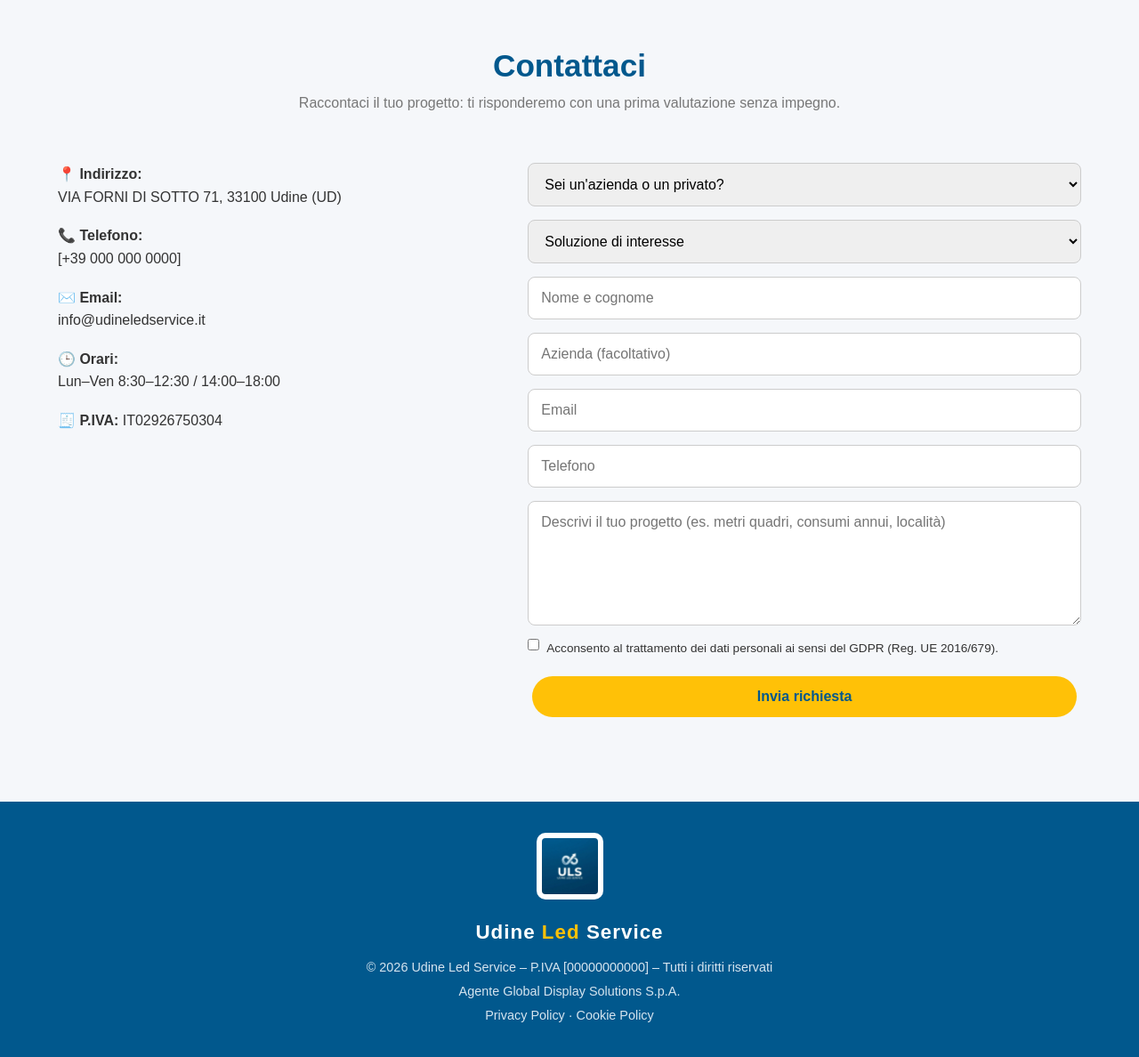
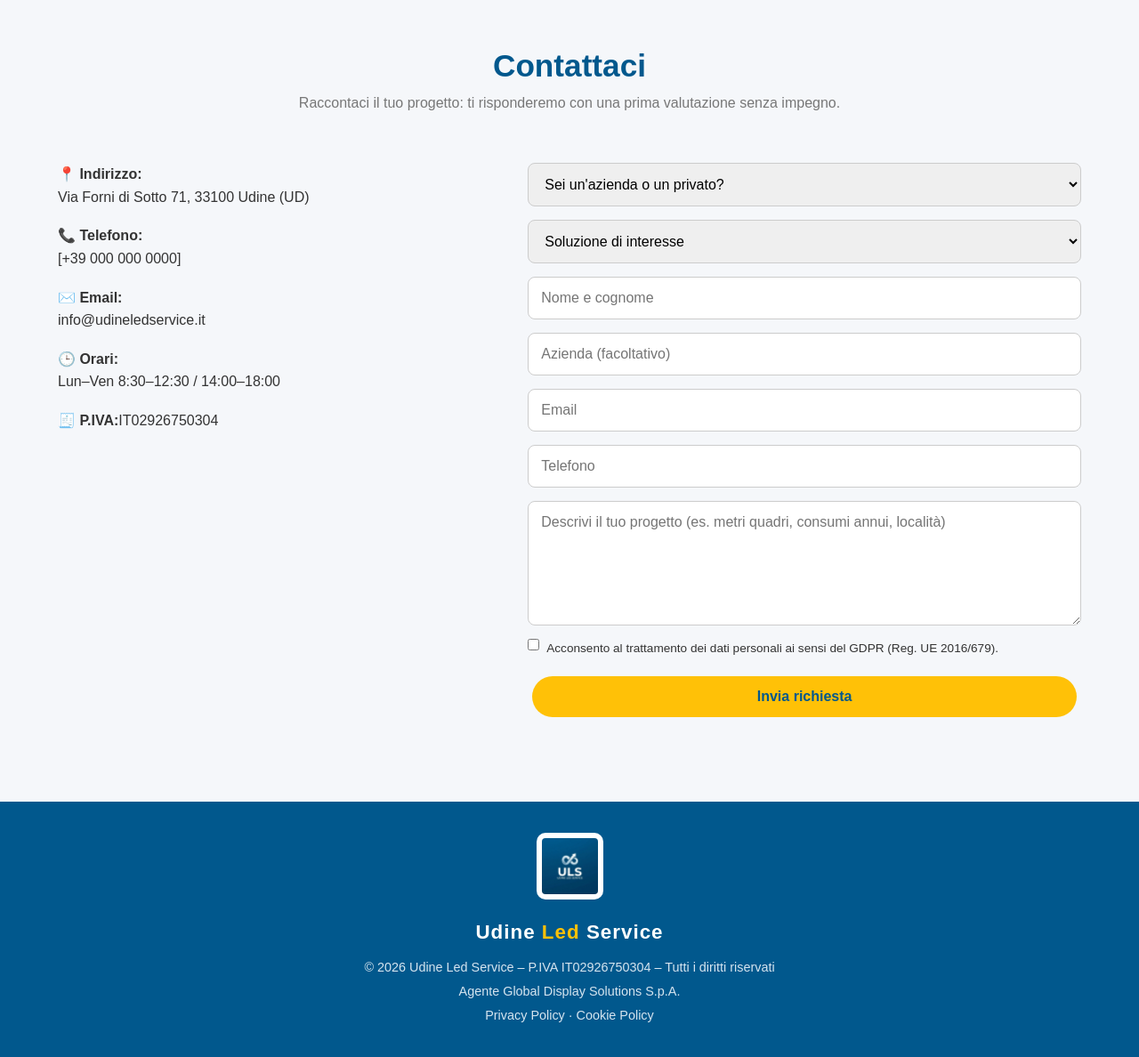
Before and after one commit to fgregoris-ship-it/Sito-ULS, a plain HTML site: page index.html in a window 1280 px wide. Shown: the part 5180-6368 px from the top of the page at 89% size. Drawn offline with Linux system fonts and the light colour scheme; a web font is replaced by a local one.

Commit message:
Update index.html

```diff
--- a/index.html
+++ b/index.html
@@ -278,11 +278,11 @@
     </div>
     <div class="contatti">
       <div class="info">
-        <p>📍 <strong>Indirizzo:</strong><br>VIA FORNI DI SOTTO 71, 33100 Udine (UD)</p>
+        <p>📍 <strong>Indirizzo:</strong><br>Via Forni di Sotto 71, 33100 Udine (UD)</p>
         <p>📞 <strong>Telefono:</strong><br><a href="tel:+390000000000">[+39 000 000 0000]</a></p>
         <p>✉️ <strong>Email:</strong><br><a href="mailto:info@esempio.it">info@udineledservice.it</a></p>
         <p>🕒 <strong>Orari:</strong><br>Lun–Ven 8:30–12:30 / 14:00–18:00</p>
-        <p>🧾 <strong>P.IVA:</strong> IT02926750304</p>
+        <p>🧾 <strong>P.IVA:</strong>IT02926750304</p>
       </div>
       <form action="https://formspree.io/f/IL-TUO-ID" method="POST">
         <select name="tipo_cliente" required>
@@ -312,7 +312,7 @@
 <footer>
   <img src="logo.png" alt="Logo Udine Led Service">
   <div class="nome-footer">Udine <span>Led</span> Service</div>
-  <p>© 2026 Udine Led Service – P.IVA [00000000000] – Tutti i diritti riservati</p>
+  <p>© 2026 Udine Led Service – P.IVA IT02926750304 – Tutti i diritti riservati</p>
   <p>Agente Global Display Solutions S.p.A.</p>
   <p><a href="#">Privacy Policy</a> · <a href="#">Cookie Policy</a></p>
 </footer>
```
